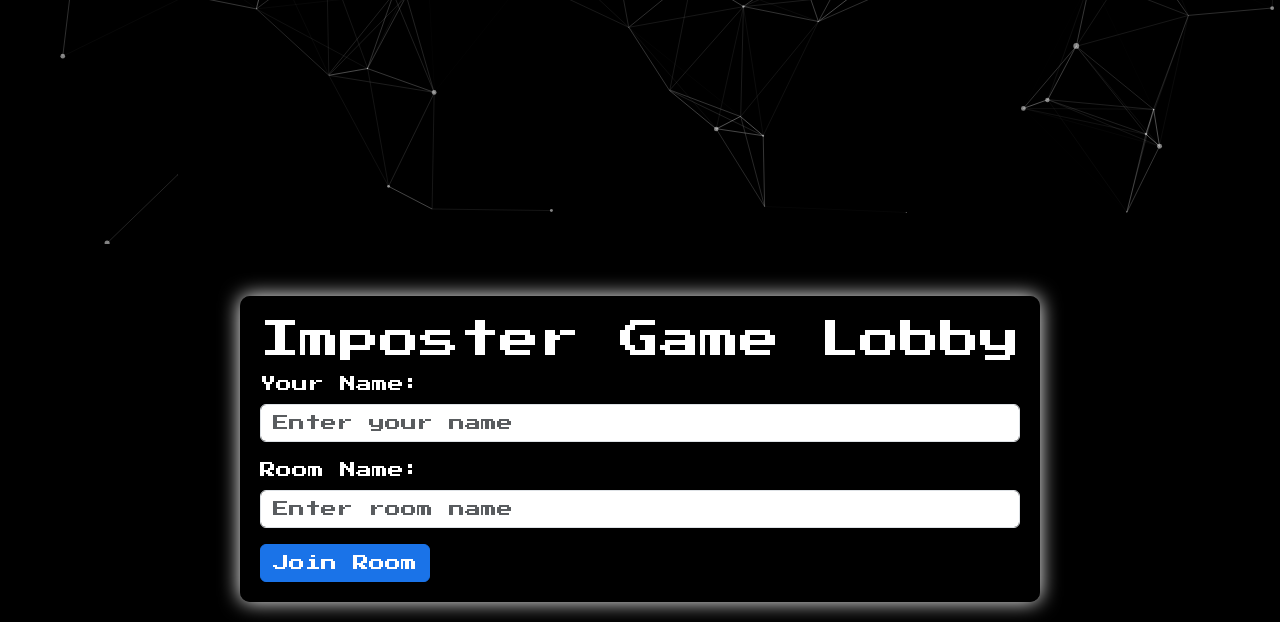
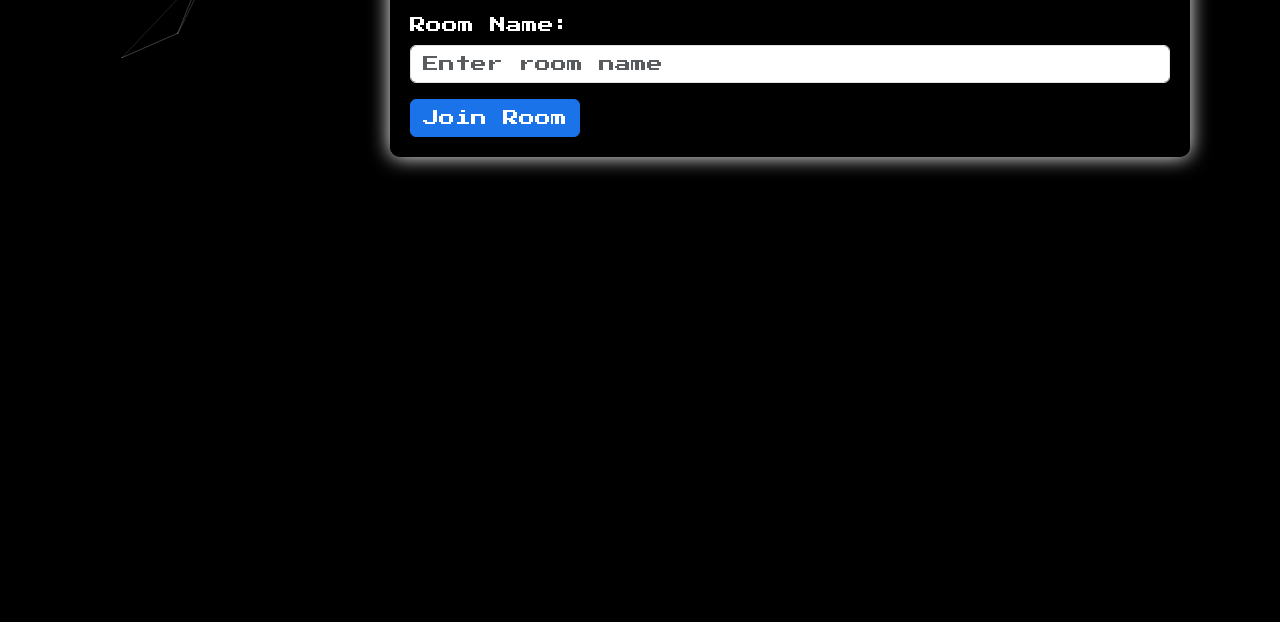
Before and after one commit to 10PercentG/Imposter, a website: page public/index.html in a window 1280 px wide. Shown: the part 396-1018 px from the top of the page. After the commit the page ends 800 px from the top, so only its background shows below. Drawn offline with nearby package versions, Linux system fonts and the light colour scheme; no server answers.

Commit message:
Update style.css

```diff
--- a/public/style.css
+++ b/public/style.css
@@ -1,21 +1,34 @@
-/* Overall page styling for a gamish look */
-body {
-  background: #000;
-  font-family: 'Press Start 2P', cursive;
-  color: #fff;
+/* Ensure the html and body take up the full viewport height */
+html, body {
+  height: 100%;
   margin: 0;
   padding: 0;
 }
 
-/* Responsive container styling */
+/* Center everything using Flexbox */
+body {
+  display: flex;
+  justify-content: center;
+  align-items: center;
+  background: #000;
+  font-family: 'Press Start 2P', cursive;
+  color: #fff;
+}
+
+/* Main container styling */
 .container {
   background: rgba(0, 0, 0, 0.7);
   padding: 20px;
   border-radius: 10px;
   box-shadow: 0 0 20px #fff;
-  margin: 20px auto;
-  max-width: 800px;  /* on larger screens, container is centered */
-  width: 95%;        /* on smaller screens, container fills most of the width */
+  margin: 0; /* Remove default top margin */
+  max-width: 800px;
+  width: 95%;
+}
+
+/* Override Bootstrap mt-5 if present */
+.mt-5 {
+  margin-top: 0 !important;
 }
 
 /* Retro text styling for headers */
@@ -49,13 +62,14 @@ h1, h2 {
   background-color: rgba(255, 255, 255, 0.1);
   color: #fff;
   border: 1px solid #fff;
-  /* Ensure the chat box scales well on mobile */
   width: 100%;
   max-height: 300px;
   overflow-y: scroll;
 }
 
-/* Media queries for further adjustments if needed */
+/* Media queries for responsiveness */
+
+/* For screens up to 768px (tablets and small desktops) */
 @media (max-width: 768px) {
   .container {
     padding: 15px;
@@ -76,6 +90,7 @@ h1, h2 {
   }
 }
 
+/* For screens up to 480px (mobile devices) */
 @media (max-width: 480px) {
   .container {
     padding: 10px;
```
